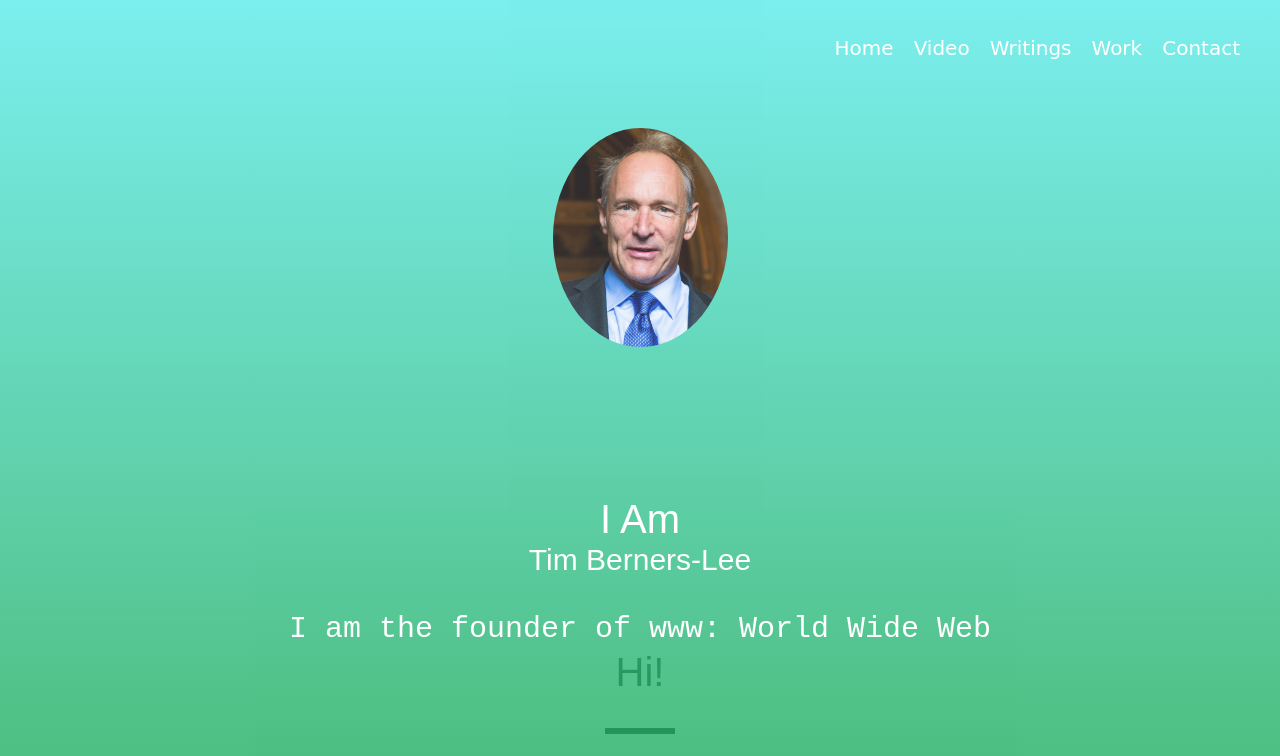
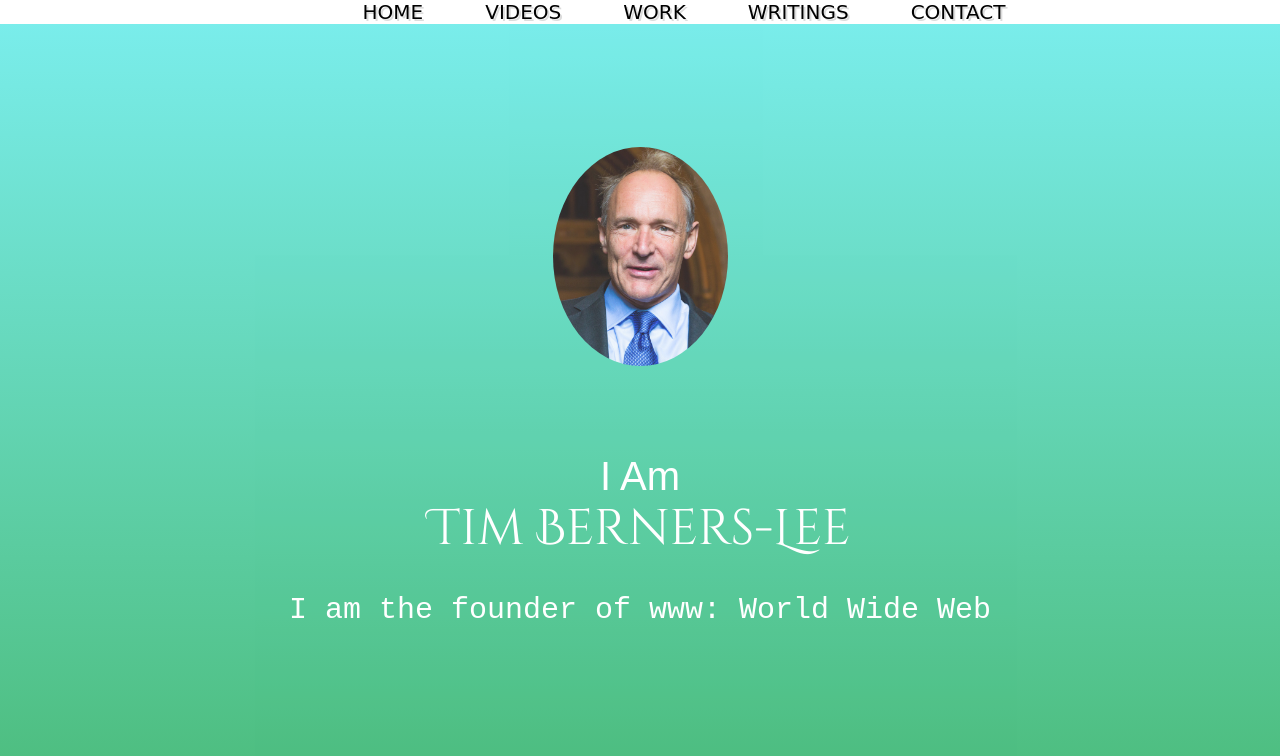
Before and after one commit to aaronprasla/Tim-Berner-Lee, a plain HTML site: page index.html in a window 1280 px wide. Shown: the top 756 px of the page. Drawn offline with Linux system fonts and the light colour scheme; a web font is replaced by a local one.

Commit message:
Add files via upload

```diff
--- a/index.html
+++ b/index.html
@@ -1,25 +1,25 @@
-<html>
+<!DOCTYPE html>
+<html lang="en">
 
 <head>
+    <meta charset="utf-8">
     <title>Sir Tim Berners-Lee</title>
     <link rel="stylesheet" href="style.css">
     <link href="https://fonts.googleapis.com/css?family=Cinzel+Decorative&display=swap" rel="stylesheet">
-    <link href="https://fonts.googleapis.com/css2?family=Recursive&display=swap" rel="stylesheet">
-
-
-
+    <link rel="stylesheet" href="https://cdnjs.cloudflare.com/ajax/libs/font-awesome/4.7.0/css/font-awesome.min.css">
 </head>
 
 <body>
+    <center>
+        <ul class="menu">
+            <li class="links"><a href="#welcome">HOME</a></li>
+            <li class="links"><a href="#videos">VIDEOS</a></li>
+            <li class="links"><a href="#work">WORK</a></li>
+            <li class="links"><a href="#writings">WRITINGS</a></li>
+            <li class="links"><a href="#contact">CONTACT</a></li>
 
-    <ul class="menu">
-        <li class="menuLinks">Home</li>
-        <li class="menuLinks">Video</li>
-        <li class="menuLinks">Writings</li>
-        <li class="menuLinks">Work</li>
-        <li class="menuLinks">Contact</li>
-    </ul>
-
+        </ul>
+    </center>
     <section id="welcome">
         <div class="parallax-inner">
             <img src="stbl.jpg" class="profile">
@@ -44,5 +44,32 @@
 
             The Web was first used for e-commerce in 1997.</p>
     </section>
-
+    <section id="videos">
+        <h1>Videos</h1>
+        <div class="line"></div>
+        <iframe width="560" height="315" src="https://www.youtube.com/embed/OM6XIICm_qo" title="YouTube video player" frameborder="0" allow="accelerometer; autoplay; clipboard-write; encrypted-media; gyroscope; picture-in-picture" allowfullscreen></iframe>
+        <br><br>
+        <iframe width="560" height="315" src="https://www.youtube.com/embed/fbV82k-ExT0" title="YouTube video player" frameborder="0" allow="accelerometer; autoplay; clipboard-write; encrypted-media; gyroscope; picture-in-picture" allowfullscreen></iframe>
+    </section>
+    <section id="work">
+        <h1>Work</h1>
+        <div class="line"></div>
+        <iframe width="800" height="500" src="https://en.wikipedia.org/wiki/Tim_Berners-Lee#Career_and_research" title="Wikipedia" frameborder="0"></iframe>
+    </section>
+    <section id="writings">
+        <h1>Writings</h1>
+        <div class="line"></div>
+        <a class="article" href="https://www.theguardian.com/technology/2019/mar/12/tim-berners-lee-on-30-years-of-the-web-if-we-dream-a-little-we-can-get-the-web-we-want" target="_blank">Tim Berners-Lee on 30 years of the world wide web: 'We can get the web we want'</a>
+    </section>
+    <section id="contact">
+        <h1>Contact</h1>
+        <div class="line"></div>
+        <div id="contact_1">
+            <iframe src="https://www.google.com/maps/embed?pb=!1m18!1m12!1m3!1d2943.960434119226!2d-71.22908668537522!3d42.44985793741997!2m3!1f0!2f0!3f0!3m2!1i1024!2i768!4f13.1!3m3!1m2!1s0x0%3A0x0!2zNDLCsDI2JzU5LjUiTiA3McKwMTMnMzYuOCJX!5e0!3m2!1sen!2sus!4v1622910849187!5m2!1sen!2sus" width="600" height="450" style="border:0;" allowfullscreen="" loading="lazy"></iframe>
+        </div>
+        <div id="contact_2">
+            <a href="mailto: timbl@w3.org?Subject=Hello"><i class="fa fa-envelope"></i> &nbsp; &nbsp; <h3>timbl@w3.org</h3></a><br><br>
+            <a href="https://www.instagram.com/berners_lee/" target="_blank"><i class="fa fa-instagram"></i> &nbsp; &nbsp; <h3>@berners_lee</h3></a>
+        </div>
+    </section>
 </body></html>
--- a/style.css
+++ b/style.css
@@ -1,16 +1,14 @@
 body {
     margin: 0;
     padding-top: 800px;
+    text-align: center;
 }
 
 .profile {
     width: 175px;
-    margin-bottom: 350px;
+    margin-bottom: 50px;
     border-radius: 50%;
-}
 
-h1 {
-    margin-top: -200px;
 }
 
 #welcome {
@@ -28,6 +26,7 @@
     width: 100%;
     height: 100%;
     z-index: 9;
+
 }
 
 
@@ -41,9 +40,9 @@
 }
 
 #name {
-    font-size: 30px;
+    font-size: 50px;
     line-height: 1.2;
-    font-family: 'Recursive', sans-serif;
+    font-family: 'Cinzel Decorative', cursive;
 
 }
 
@@ -84,25 +83,63 @@
 
 }
 
+
 .menu {
-    list-style: none;
-    top: 10px;
-    right: 30px;
-    z-index: 20;
-    position: absolute;
-    font-family: cursive;
-    cursor: pointer;
+    position: fixed;
+    width: 100%;
+    background: white;
+    margin-top: 0px;
+    top: 0px;
+    z-index: 10;
+
 }
 
-.menuLinks {
-    float: left;
-    margin: 5px;
-    padding: 5px;
+
+
+.links {
+    padding-left: 33px;
+    padding-right: 25px;
+    font-family: cursive;
     font-size: 20px;
-    color: white;
+    display: inline;
 }
 
-.menuLinks:hover {
-    color: blue;
+.links:hover {
+    background-color: aqua;
+    text-decoration: underline;
     font-size: 25px;
 }
+a {
+    text-decoration: none;
+    color: black;
+    text-shadow: 2px 2px gainsboro;
+}
+.article:hover {
+    font-size: 20px;
+}
+html {
+    scroll-behavior: smooth;
+}
+
+#writings a {
+    text-shadow: none !important;
+    text-decoration: underline !important;
+    color: blue !important;
+}
+
+#contact_2 h3 {
+    display: inline;
+}
+
+#contact_2 a {
+    color: white;
+    text-shadow: none !important;
+}
+
+#contact {
+    background: firebrick;
+}
+
+#contact_1 iframe {
+    width: 100%;
+}
```
